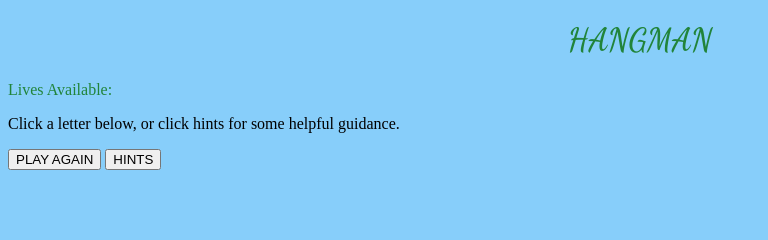
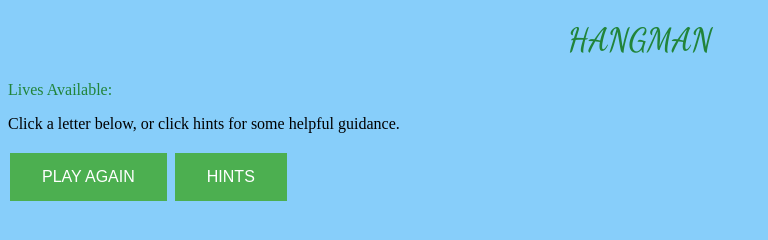
Before and after one commit to Ryanr416/Browser-Game, a plain HTML site: page index.html in a window 1280 px wide. Shown: the whole page, without its empty margins (0-768 px from the left). Drawn offline with Linux system fonts and the light colour scheme; a web font is replaced by a local one.

Commit message:
added playagain feature

```diff
--- a/index.html
+++ b/index.html
@@ -22,12 +22,11 @@
 <p id="letters">
     Click a letter below, or click hints for some helpful guidance.
 </p>
-<button type="button" onClick="refreshPage()">PLAY AGAIN</button>
+
+<button class="restartbtn"  onClick="refreshPage()">PLAY AGAIN</button>
+<button class="hints" onClick="">HINTS</button>
 
 
-<button id="hints">
-    HINTS
-</button>
 
 
 
--- a/main.js
+++ b/main.js
@@ -25,9 +25,11 @@ let getHintEl = document.getElementById("hints");
 
   /*----- functions -----*/
 
+
   let clues = function() {
     hintbtn = document.getElementById("hints")
 }
+
 function refreshPage(){
     window.location.reload();
 }
--- a/style.css
+++ b/style.css
@@ -19,3 +19,33 @@ font-weight: bold;
     color:rgb(33, 132, 58);
 
 }
+
+.restartbtn {
+    background-color: #4CAF50;
+    border: none;
+    color: white;
+    padding: 15px 32px;
+    text-align: center;
+    text-decoration: none;
+    display: inline-block;
+    font-size: 16px;
+    margin: 4px 2px;
+    cursor: pointer;
+
+
+  }
+
+
+  .hints {
+
+    background-color: #4CAF50;
+    border: none;
+    color: white;
+    padding: 15px 32px;
+    text-align: center;
+    text-decoration: none;
+    display: inline-block;
+    font-size: 16px;
+    margin: 4px 2px;
+    cursor: pointer;
+  }
```
